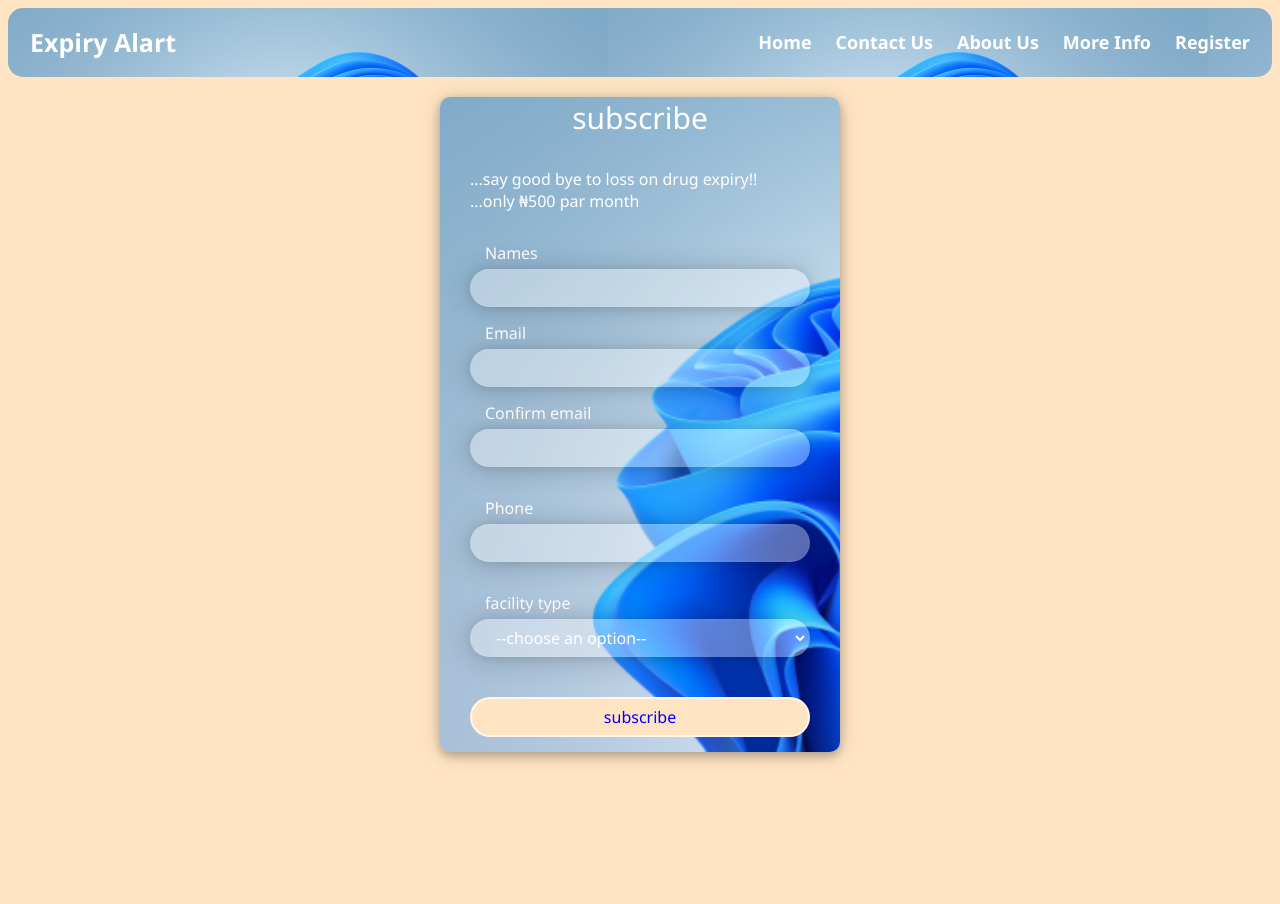
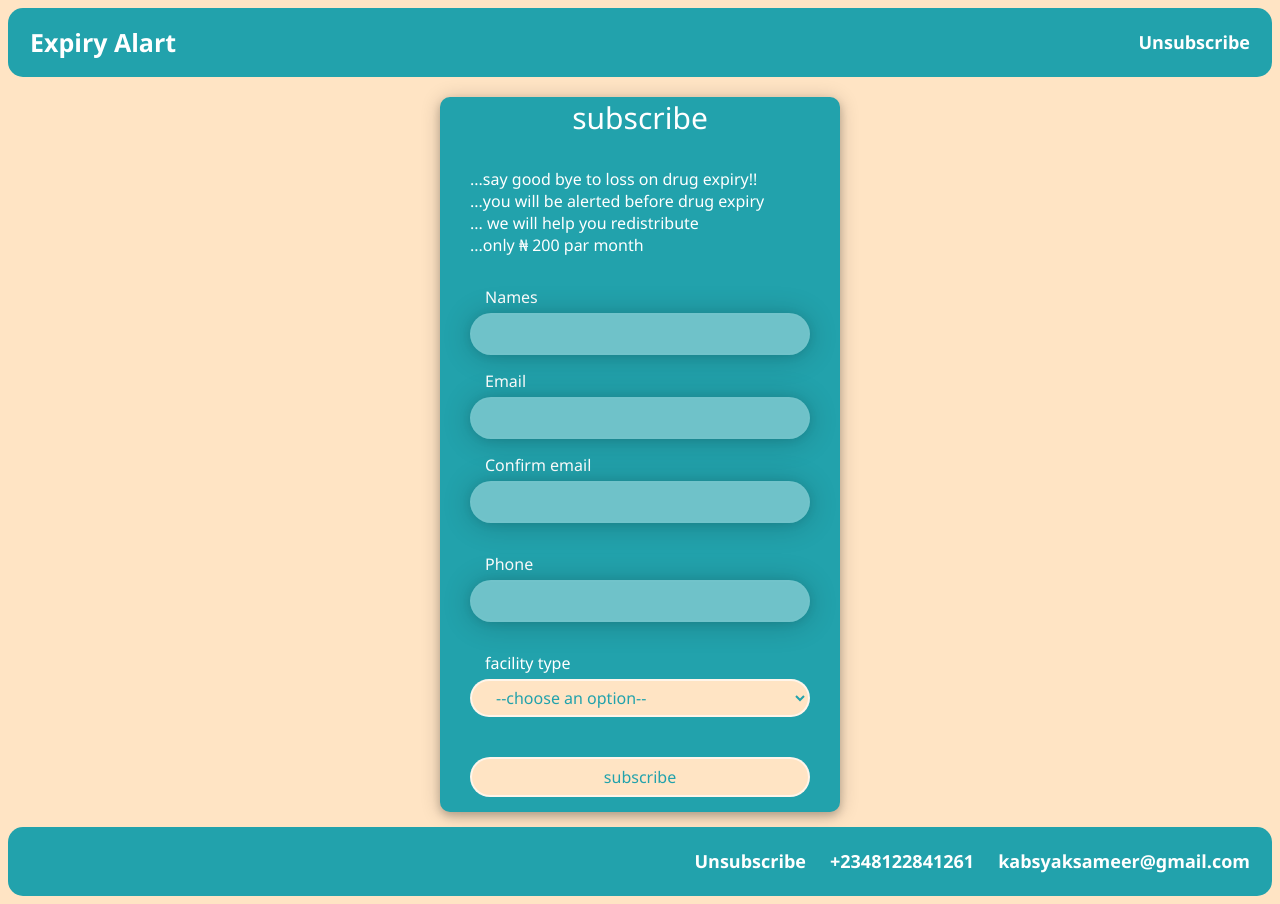
Before and after one commit to kabsyakskabeer/Xalert, a plain HTML site: page index.html in a window 1280 px wide. Before the commit the page ends 800 px from the top, so only its background shows below. Drawn offline with Linux system fonts and the light colour scheme.

Commit message:
committed

```diff
--- a/index.html
+++ b/index.html
@@ -1,3 +1,4 @@
+
 
 <!DOCTYPE html>
 <html lang="en">
@@ -24,8 +25,10 @@ body{
 
 }
 .container{
+    color: white;
     margin: auto;
-    background: url("1.png");
+    background-color:  #22a2ac;
+    /* background: url("1.png"); */
     background-repeat: no-repeat;
     background-size: cover;
     border-radius: 10px;
@@ -67,13 +70,13 @@ input,select{
     font-size: 16px;
     color: #fff;
 }
-input:focus,input:valid{
+input:focus,input:valid,select:focus,select:valid{
     border: 2px solid rgba(255,255,255,0.65);
     /* background: transparent; */
     background: bisque;
     box-shadow: none;
     border-radius: 30px;
-    color: blue;
+    color: #22a2ac;
 }
 .submit{
     background: transparent;
@@ -103,15 +106,15 @@ span a{
 }
 
 
-* {
+    /* * {
         box-sizing: border-box;
-    }
+    } */
 
     nav {
 
-    background: url("1.png");
+    /* background: url("1.png"); */
         overflow: hidden;
-        /* background-color: #330b7c; */
+        background-color: #22a2ac;
         padding: 10px;
         border-radius: 15px;
     }
@@ -137,7 +140,8 @@ span a{
     nav .links:hover {
         background-color: bisque;
          /* rgb(214, 238, 77); */
-        color:blue;
+        color: #22a2ac;
+        /* blue; */
          /* rgb(42, 10, 94); */
     }
 
@@ -150,41 +154,42 @@ span a{
         float: right;
     }
 
-    @media screen and (max-width: 870px) {
+    @media screen and (max-width: 570px) {
         nav .links {
             float: none;
             display: block;
             text-align: left;
         }
         .rightSection {
-            float: none;
+            float: left;
         }
     }
     </style>
 </head>
 <body>
-<!-- -------------------------------------------- -->
+<!-- ------------------------------------------------------------------------------------- -->
 
     <nav class="">
         <a class="links logo" href="#">Expiry Alart</a>
         <div class="rightSection">
-            <a class="selected links" href="h">Home</a>
-            <a class="links" href="#">Contact Us</a>
-            <a class="links" href="#">About Us</a>
-            <a class="links" href="#">More Info</a>
-            <a class="links" href="#">Register</a>
+            <a class="selected links" href="h">Unsubscribe</a>
+            <!-- <a class="links" href="#">What we do</a>
+            <a class="links" href="#">Your benifits</a>
+            <a class="links" href="#">Contact us</a> -->
         </div>
     </nav>
+
 
 
 <!-- ------------------------------------------------------------------------------------- -->
     <form  class="container" action="http://localhost:8080/">
         <div class="header">
             <header>subscribe</header>
-            <br>
-
         </div>
-        <div class="input-container">      ...say good bye to loss on drug expiry!! <br>           ...only ₦500 par month</div>
+        <div class="input-container">...say good bye to loss on drug expiry!! <br>
+            ...you will be alerted before drug expiry <br>
+            ... we will help you redistribute <br>
+             ...only ₦ 200 par month</div>
 
         <div class="input-container">
             <div class="input-field">
@@ -213,7 +218,7 @@ span a{
 
                  <label for="facility">facility type</label>
 
-                <select name="facility" id="facility">
+                <select name="facility" id="facility" prompt = "yes">
                   <option value="">--choose an option--</option>
                   <option value="clinic">clinic</option>
                   <option value="hospital">hospital</option>
@@ -230,8 +235,22 @@ span a{
 
                 <input type="submit" class="submit"  name="submit" value="subscribe">
             </div>
-            <!-- <span><a href="#">Forgot password?</a></span> -->
+
         </div>
     </form>
+</div>
+    <nav>
+        <!-- <a class="links logo" href="#">Expiry Alart</a> -->
+        <div class="rightSection">
+            <a class="selected links" href="h">Unsubscribe</a>
+            <a class="links" href="#">+2348122841261</a>
+            <a class="links" href="#">kabsyaksameer@gmail.com</a>
+        </div>
+    </nav>
+
+
+
+
 </body>
+
 </html>
```
